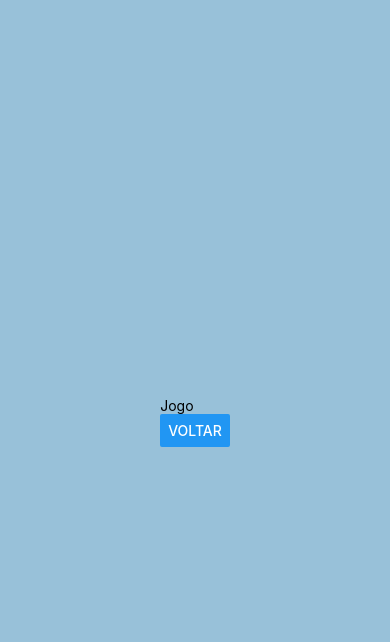
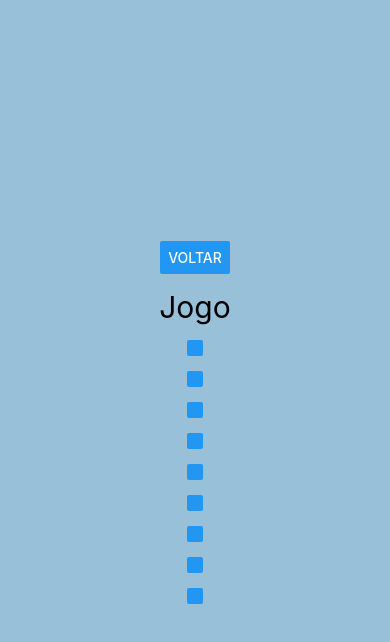
Before and after one commit to LuanaBecker24/Android-Programacao, a React Native app: screen / in a window 390 px wide. Both pictures are taken after a click on the button "BOTAO". Shown: the top 642 px of the page. Built offline with nearby package versions, Linux system fonts and the light colour scheme.

Commit message:
testando

```diff
--- a/src/jogo.js
+++ b/src/jogo.js
@@ -1,14 +1,101 @@
-import { View, Text, Button } from "react-native";
+import { useState } from "react";
+import { StyleSheet, View, Text, Button } from "react-native";
 
 export default function Jogo(props) {
-    const handleClick = () => {
+    const [b1, setB1] = useState("")
+    const [b2, setB2] = useState("")
+    const [b3, setB3] = useState("")
+    const [b4, setB4] = useState("")
+    const [b5, setB5] = useState("")
+    const [b6, setB6] = useState("")
+    const [b7, setB7] = useState("")
+    const [b8, setB8] = useState("")
+    const [b9, setB9] = useState("")
+
+    const handleClickB1 = (b, setb) => {
+        if(b1 === "X") {
+            setB1("O");
+        } else {setB1("X")}
+    }
+
+    const handleClickB2 = () => {
+        if(b2 === "X") {
+            setB2("O");
+        } else {setB2("X")}
+    }
+
+    const handleClickB3 = () => {
+        if(b3 === "X") {
+           setB3("O");
+        } else {setB3("X")}
+    }
+
+    const handleClickB4 = () => {
+        if(b4 === "X") {
+            setB4("O");
+        } else {setB4("X")}
+    }
+
+    const handleClickB5 = () => {
+        if(b5 === "X") {
+            setB5("O");
+        } else {setB5("X")}
+    }
+
+    const handleClickB6 = () => {
+        if(b6 === "X") {
+            setB6("O");
+        } else {setB6("X")}
+    }
+
+    const handleClickB7 = () => {
+        if(b7 === "X") {
+            setB7("O");
+        } else {setB7("X")}
+    }
+
+    const handleClickB8 = () => {
+        if(b8 === "X") {
+            setB8("O");
+        } else {setB8("X")}
+    }
+
+    const handleClickB9 = () => {
+        if(b9 === "X") {
+            setB9("O");
+        } else {setB9("X")}
+    }
+
+    const handleClick = (event) => {
         props.changeScreen("home")
     }
 
     return (
-        <View>
-            <Text>Jogo</Text>
+        <View style={styles.container}>
             <Button title="Voltar" onPress={handleClick}/>
+            <Text style={styles.text}>Jogo</Text>
+            <Button title={b1} onPress={handleClickB1}/>
+            <Button title={b2} onPress={handleClickB2}/>
+            <Button title={b3} onPress={handleClickB3}/>
+            <Button title={b4} onPress={handleClickB4}/>
+            <Button title={b5} onPress={handleClickB5}/>
+            <Button title={b6} onPress={handleClickB6}/>
+            <Button title={b7} onPress={handleClickB7}/>
+            <Button title={b8} onPress={handleClickB8}/>
+            <Button title={b9} onPress={handleClickB9}/>
         </View>
     )
 }
+
+const styles = StyleSheet.create({
+    container: {
+      flex: 1,
+      backgroundColor: '#98c1d9',
+      alignItems: 'center',
+      justifyContent: 'center',
+      gap: 15
+    },
+    text: {
+      fontSize: 30,
+    }
+})
```
